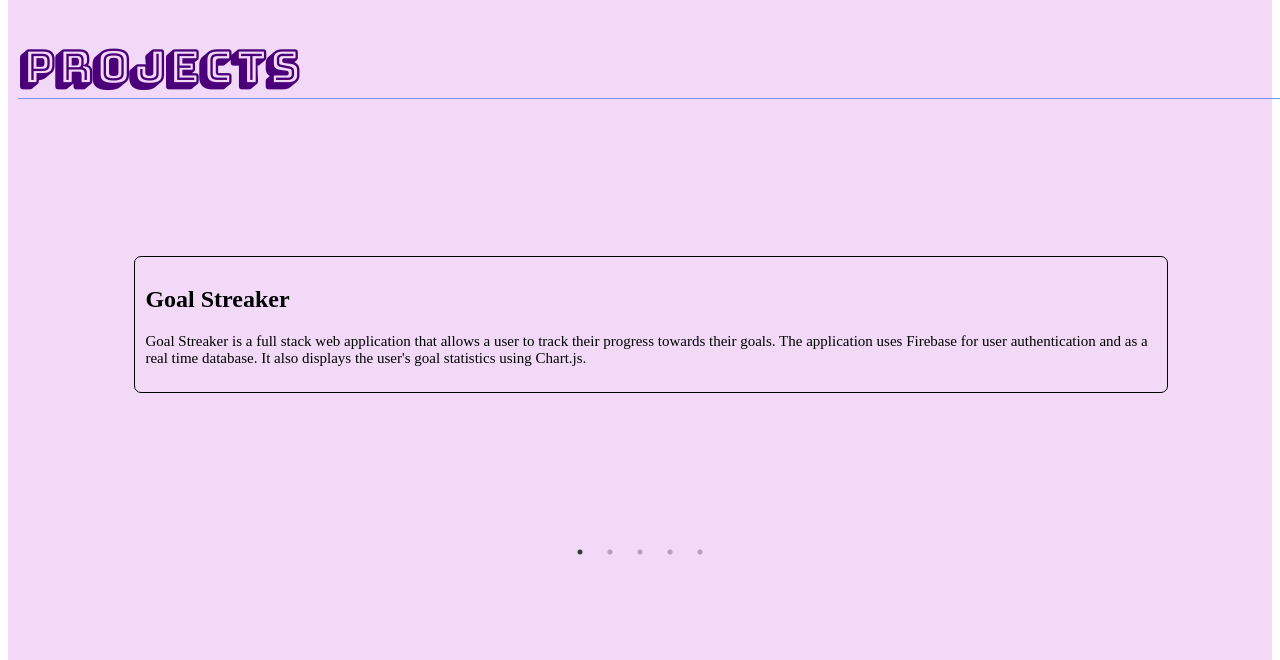
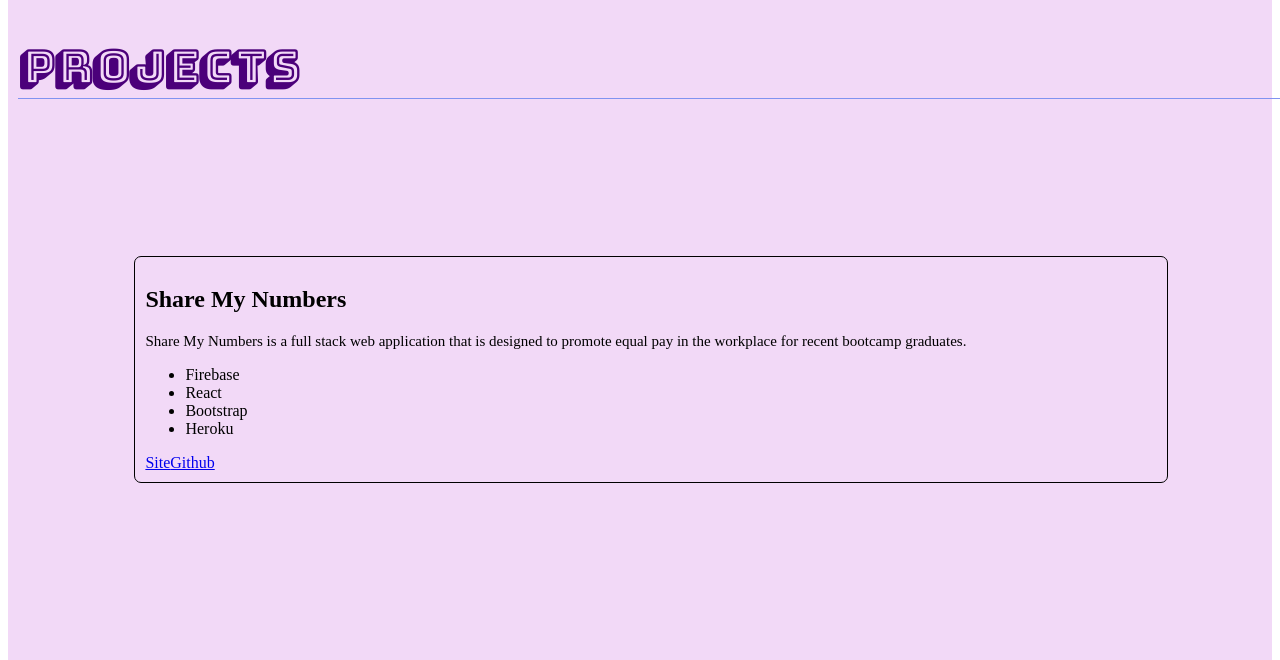
Before and after one commit to betsyg6/betsy-portfolio, a React app: page / in a window 1280 px wide. Shown: the part 2440-3100 px from the top of the page. Built offline with nearby package versions, Linux system fonts and the light colour scheme; a web font is replaced by a local one.

Commit message:
feat: tech stack and project links

```diff
--- a/src/components/Projects/copy.js
+++ b/src/components/Projects/copy.js
@@ -1,29 +1,82 @@
 export const projects = [
+  {
+    title: 'Share My Numbers',
+    description:
+      'Share My Numbers is a full stack web application that is designed to promote equal pay in the workplace for recent bootcamp graduates.',
+    tech: ['Firebase', 'React', 'Bootstrap', 'Heroku'],
+    website: 'https://youtu.be/cfJ5FI2Aco0',
+    github: 'https://github.com/betsyg6/ShareMyNumbers',
+  },
   {
     title: 'Goal Streaker',
     description:
       "Goal Streaker is a full stack web application that allows a user to track their progress towards their goals. The application uses Firebase for user authentication and as a real time database. It also displays the user's goal statistics using Chart.js.",
+    tech: ['Firebase', 'React', 'Chart.js', 'Material-ui', 'Heroku'],
+    website: 'https://goalstreaker.herokuapp.com/',
+    github: 'https://github.com/betsyg6/goalStreaker',
   },
   {
     title: 'Weather Watcher',
     description:
       'Weather Watcher is a Google Chrome Extension that was developed to demonstrated the impact that global warming has had on weather. It uses Geolocation API, OpenWeatherMap API, WorldWeatherOnline API, and GNews API to gather data. The chart was created using Victory.js, and it shows how the temperature has changed over time for a specific location.',
+    tech: ['Chrome Extensions', 'React', 'Victory.js', '3rd Party APIs'],
+    website: 'https://www.youtube.com/watch?v=36AS_etm0JM&feature=youtu.be',
+    github: 'https://github.com/Jackie-Sydney-Betsy/weather-chrome-extension',
   },
   {
     title: 'go.bARk',
     description:
       'go.bARK is an Augmented Reality mobile app that allows a user to play with a virtual dog, earn points for caring for their dog, and compete with their followers.',
+    tech: [
+      'Viro React',
+      'React Native',
+      'Socket.io',
+      'Node',
+      'Express',
+      'Sequelize',
+      'PostgreSQL',
+    ],
+    website: 'https://www.youtube.com/watch?v=tJig6T0Ccoc',
+    github: 'https://github.com/gh-capstone-team-c/Go.bARk',
   },
   {
     title: 'Map It!',
     description:
       'Map It is a full-stack web application that allows users to share and save maps.',
+    tech: [
+      'Leaflet.js',
+      'React-Leaflet',
+      'React',
+      'Redux',
+      'Node',
+      'Express',
+      'Sequelize',
+      'PostgreSQL',
+      'Google OAuth',
+      'Heroku',
+    ],
+    website: 'https://mapitapp.herokuapp.com/',
+    github: 'https://github.com/betsyg6/mapitapp',
   },
   {
     title: 'HalloWOOF Costumes',
     description:
       "HalloWOOF is an e-commerce store that sells Halloween costumes for dogs. Don't let your pup go another Halloween without an eye-catching costume!",
+    tech: [
+      'React',
+      'Redux',
+      'Socket.io',
+      'Node',
+      'Express',
+      'Sequelize',
+      'PostgreSQL',
+      'Google OAuth',
+      'Travis-CI',
+      'Heroku',
+    ],
+    website: 'https://hallowoof.herokuapp.com/',
+    github: 'https://github.com/Grace-Shopper-BG-JL-AV/grace-shopper',
   },
 ];
 
-// need to add img, tags, headline, external links
+// need to add img, headline
--- a/src/ui-components/ProjectCard.js
+++ b/src/ui-components/ProjectCard.js
@@ -6,6 +6,13 @@ const ProjectCard = ({ project }) => {
     <ProjectStyled>
       <h2>{project.title}</h2>
       <p>{project.description}</p>
+      <ul>
+        {project.tech.map((tech) => {
+          return <li key={tech}>{tech}</li>;
+        })}
+      </ul>
+      <a href={project.website}>Site</a>
+      <a href={project.github}>Github</a>
     </ProjectStyled>
   );
 };
```
